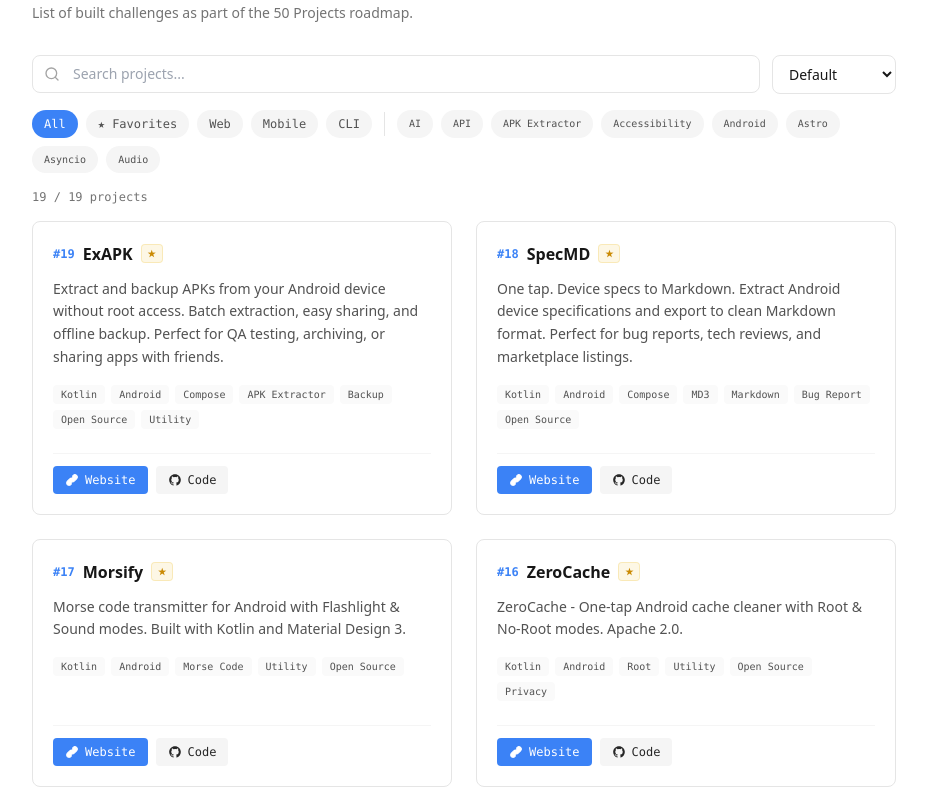
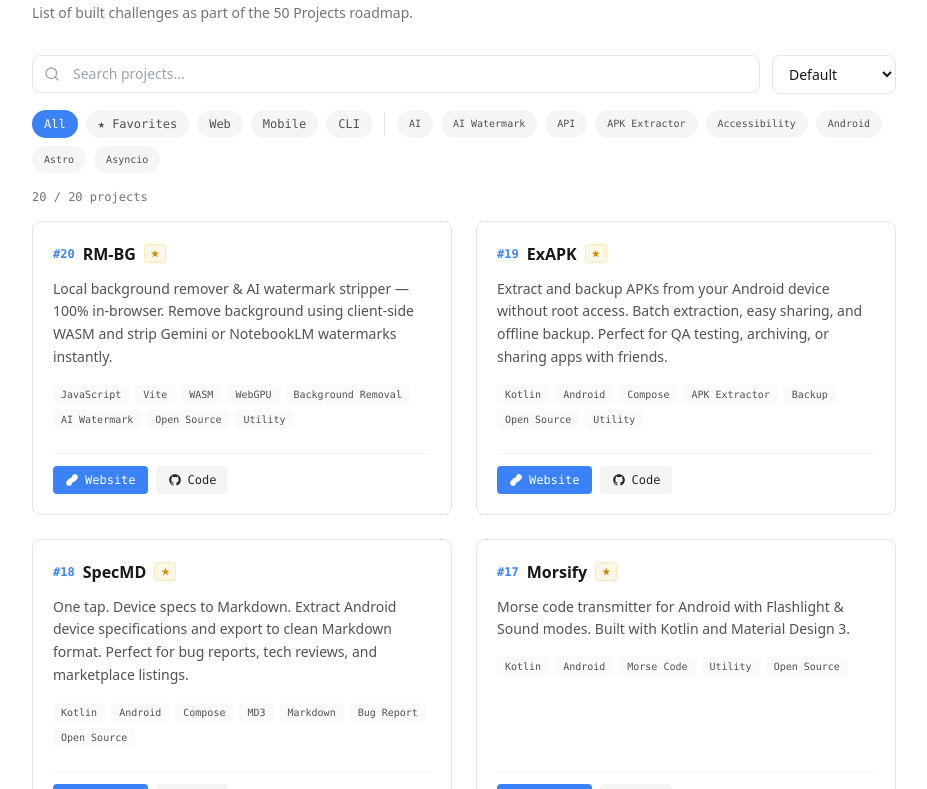
Before and after one commit to Curzyori/Portofolio-Clean, a Next.js app: page / in a window 1280 px wide. Shown: the part 1591-2380 px from the top of the page, without its empty margins (176-1103 px from the left). Built offline with nearby package versions, Linux system fonts and the light colour scheme; no server answers.

Commit message:
feat: add project 20 (rm-bg) to portfolio data and readme

```diff
--- a/src/app/links.ts
+++ b/src/app/links.ts
@@ -105,6 +105,21 @@ export const sections: LinkSection[] = [
     id: "projects",
     title: "Projects",
     items: [
+      {
+        id: "rm-bg",
+        projectNumber: "#20",
+        label: "RM-BG",
+        description: {
+          en: "Local background remover & AI watermark stripper — 100% in-browser. Remove background using client-side WASM and strip Gemini or NotebookLM watermarks instantly.",
+          id: "Penghapus background & pembersih watermark AI lokal — 100% di browser. Hapus background menggunakan WASM client-side dan bersihkan watermark Gemini atau NotebookLM secara instan."
+        },
+        isFavorite: true,
+        tags: ["JavaScript", "Vite", "WASM", "WebGPU", "Background Removal", "AI Watermark", "Open Source", "Utility"],
+        links: [
+          { type: "web", url: "https://rm-bg.curzy.dev/" },
+          { type: "repo", url: "https://github.com/Curzyori/rm-bg" }
+        ]
+      },
       {
         id: "ex-apk",
         projectNumber: "#19",
```
Also changed, not shown: 1 other file (tests, documents, lock files or other folders).
